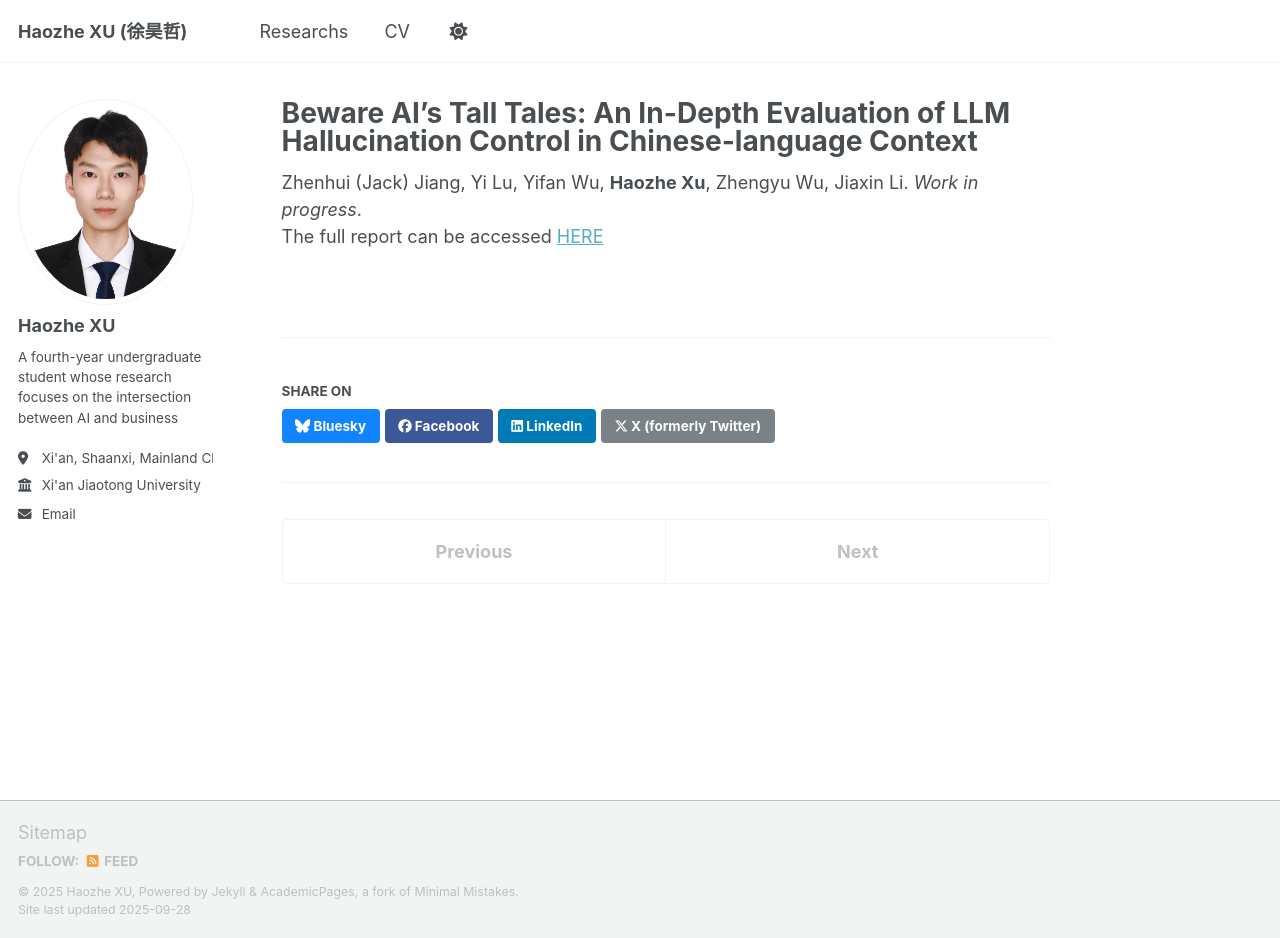
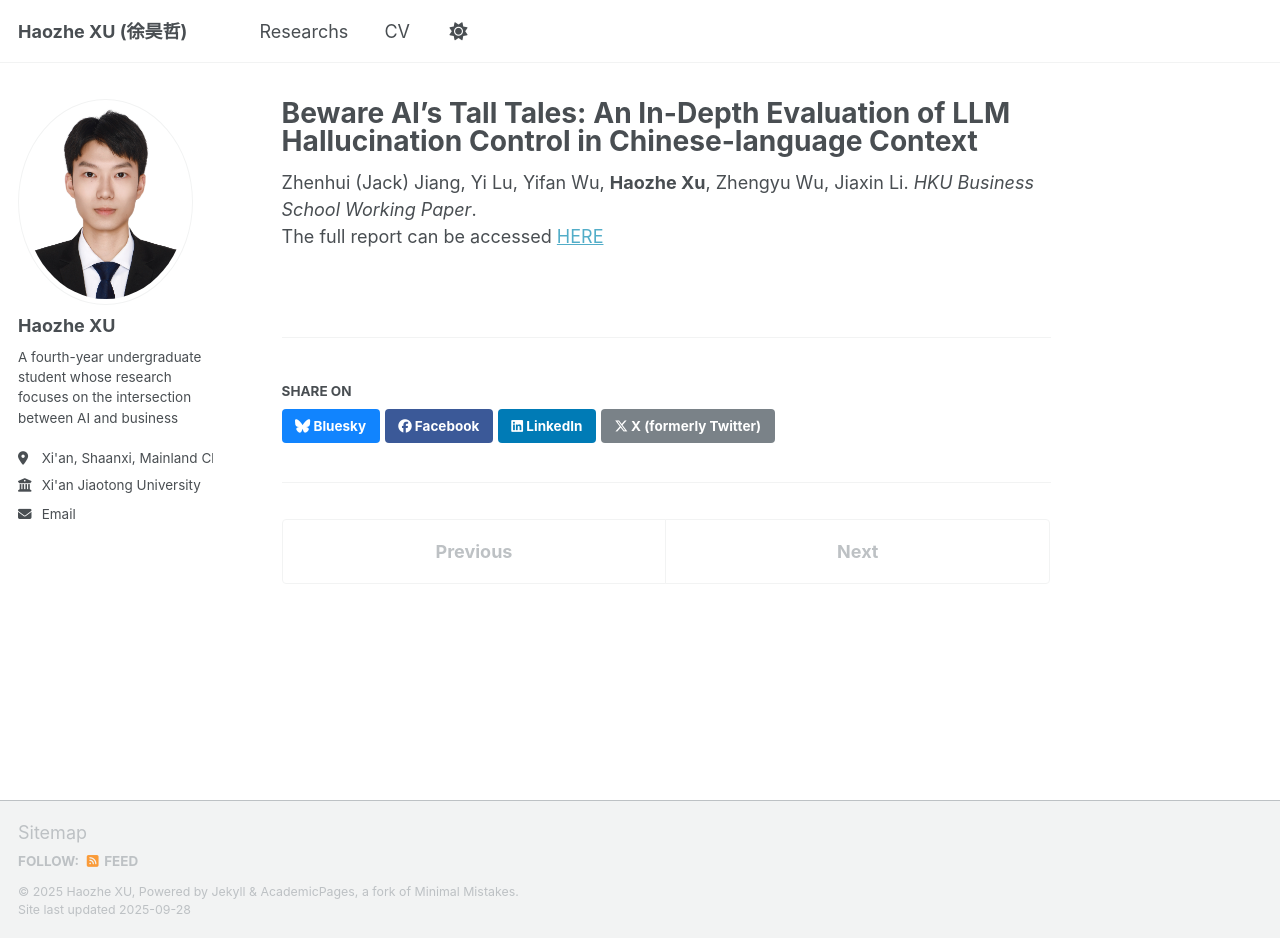
Before and after one commit to XuHaozhe0204/XuHaozhe0204.github.io, a Jekyll site: the page built from _portfolio/portfolio-3.md, in a window 1280 px wide and 938 px high. Built offline with Jekyll 4.4.1, drawn with Linux system fonts in a browser that asks for light colours; a script that is not in the unit is left out.

Commit message:
Update portfolio-3.md

```diff
--- a/_portfolio/portfolio-3.md
+++ b/_portfolio/portfolio-3.md
@@ -2,5 +2,5 @@
 title: "Beware AI’s Tall Tales: An In-Depth Evaluation of LLM Hallucination Control in Chinese-language Context"
 collection: portfolio
 ---
-Zhenhui (Jack) Jiang, Yi Lu, Yifan Wu, **Haozhe Xu**, Zhengyu Wu, Jiaxin Li. *Work in progress*.
+Zhenhui (Jack) Jiang, Yi Lu, Yifan Wu, **Haozhe Xu**, Zhengyu Wu, Jiaxin Li. *HKU Business School Working Paper*.
 The full report can be accessed [HERE](https://www.hkubs.hku.hk/aimodelrankings_en/report/LLM_Hallucination.pdf)
```
